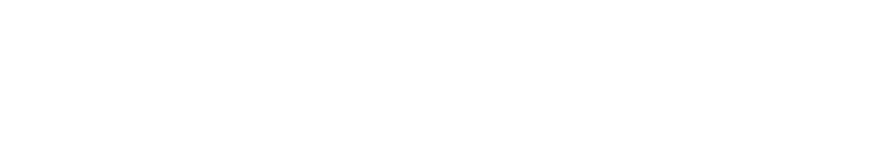
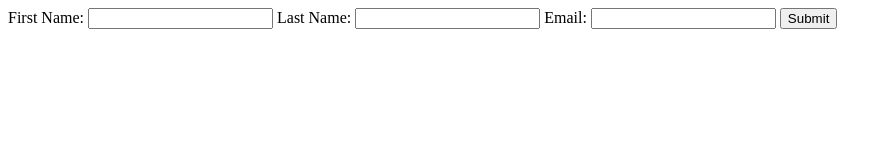
Before and after one commit to akoch247/ppainting, a plain HTML site: page PicassoPainting.html in a window 1280 px wide. Shown: the whole page, without its empty margins (0-892 px from the left). Drawn offline with Linux system fonts and the light colour scheme.

Commit message:
add form and subitted form

```diff
--- a/PicassoPainting.html
+++ b/PicassoPainting.html
@@ -3,8 +3,18 @@
 <head>
     <meta charset="UTF-8" />
     <title>Picasso Painting</title>
+    <link rel="stylesheet" href="./PicassoPainting.css" />
 </head>
 <body>
+    <form action="./form-submitted.html">
+        <label for="fname">First Name:</label>
+        <input type="text" name="fname" id="fname" />
+        <label for="lname">Last Name:</label>
+        <input type="text" name="lname" id="lname" />
+        <label for="email">Email: </label>
+        <input type="text" name="email" id="email" />
+        <input type="submit" value="Submit" />
+    </form>
 
 </body>
 </html>
```
Also changed, not shown: form-submitted.html (+1 -0 lines).
